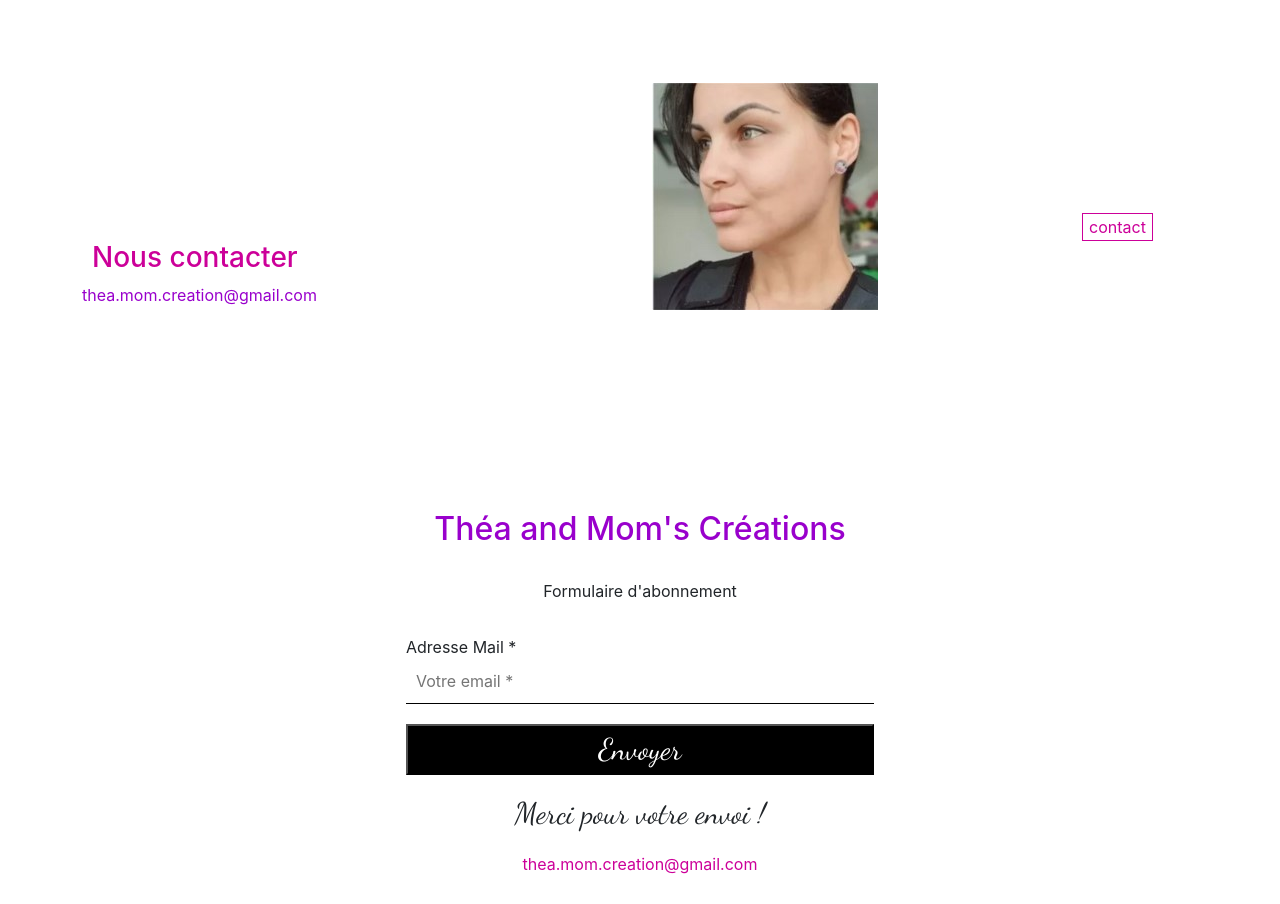
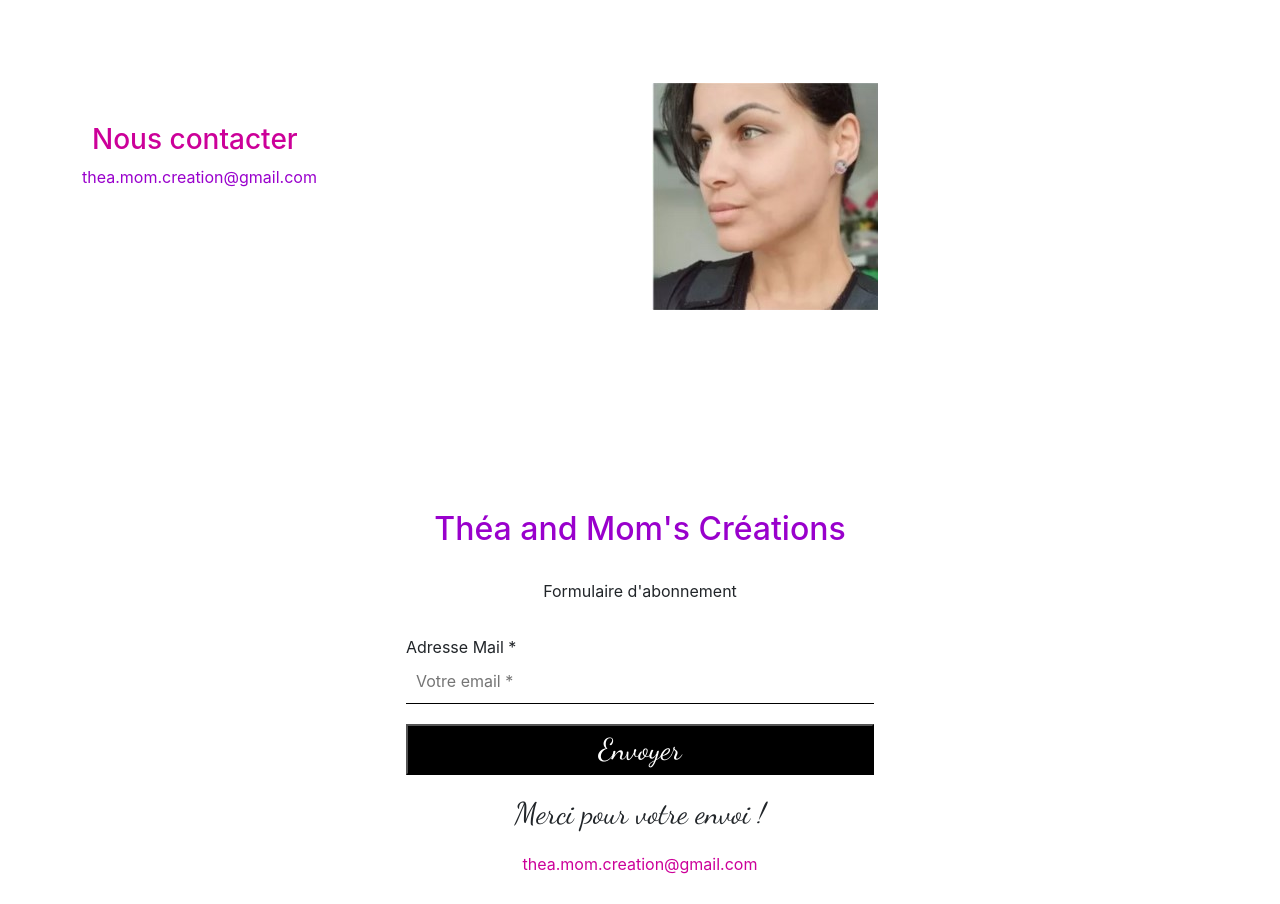
Before and after one commit to delphine38/theaandmomreact, a React (Create React App) app: page /contact in a window 1280 px wide. Shown: the part 780-1684 px from the top of the page. Built offline with nearby package versions, Linux system fonts and the light colour scheme.

Commit message:
margin contact

```diff
--- a/src/App.css
+++ b/src/App.css
@@ -159,6 +159,7 @@
 .h3Contact {
   color: #CC0099;
   margin-left: 10px;
+  margin-top: 40px;
 }
 
 /* .nousContacter {
--- a/src/components/Contact.js
+++ b/src/components/Contact.js
@@ -10,11 +10,8 @@ const Contact = ()=>{
       <div className='container'>
         <div className='row'>
             <div className='nousContacter col-6'>
-                <button className='leBouton'>contact</button>
                 <h3 className='h3Contact'>Nous contacter</h3>
                 <a href='thea.mom.creation@gmail.com' className='aContact'>thea.mom.creation@gmail.com</a>
-
-
             </div>
             <div className='col-6'>
                 <img src={ImageMom} alt="mama de thea" />
```
